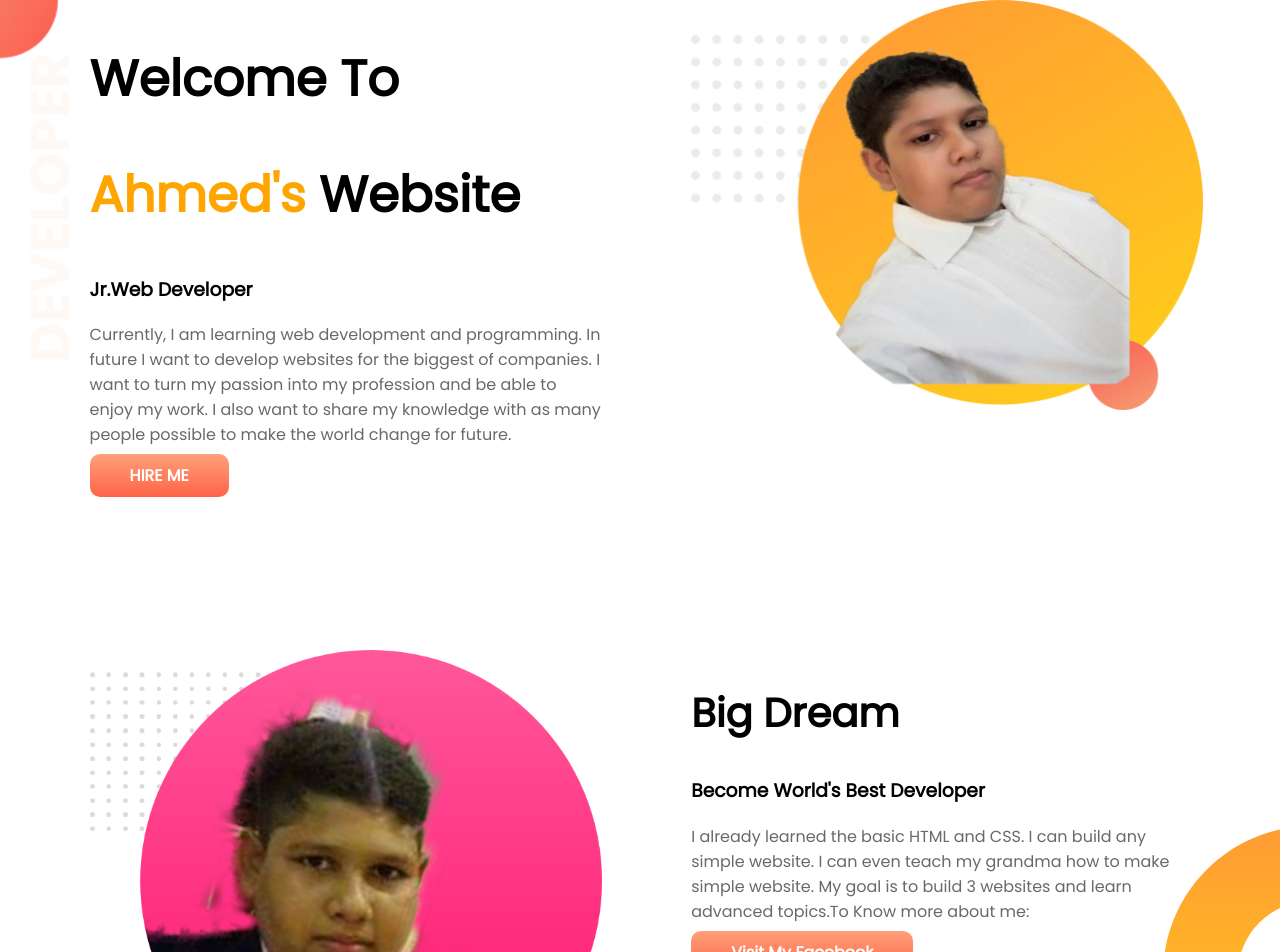
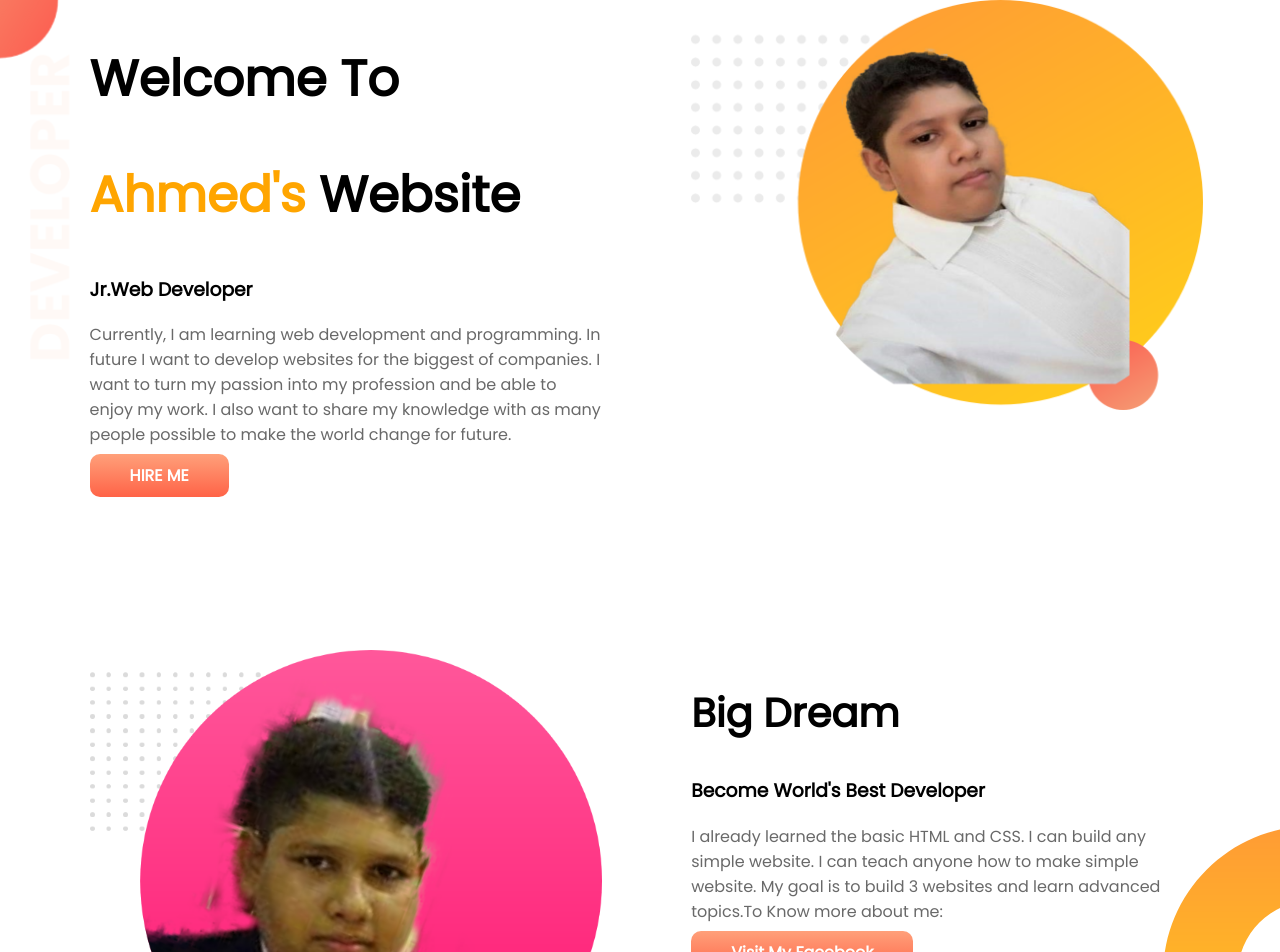
Before and after one commit to ahmedshafi0911/Web-Portfolio, a plain HTML site: page index.html in a window 1280 px wide. Shown: the top 952 px of the page. Drawn offline with Linux system fonts and the light colour scheme.

Commit message:
finished my first ever website

```diff
--- a/index.html
+++ b/index.html
@@ -27,7 +27,7 @@
          <div class="half-width">
             <h2>Big Dream</h2>
             <h3>Become World's Best Developer</h3>
-            <p>I already learned the basic HTML and CSS. I can build any simple website. I can even teach my grandma how to make simple website. My goal is to build 3 websites and learn advanced topics.To Know more about me:</p>
+            <p>I already learned the basic HTML and CSS. I can build any simple website. I can teach anyone how to make simple website. My goal is to build 3 websites and learn advanced topics.To Know more about me:</p>
             <a class="link-button" target="_blank" href="https://www.facebook.com/ahmed.shafi.1671/">Visit My Facebook</a>
         </div>
     </section>
@@ -46,6 +46,7 @@
     </section>
     <footer>
         <p>© Ahmed Shafi 2021, All Rights Reserved.</p>
+
     </footer>
 </body>
 </html>
```
